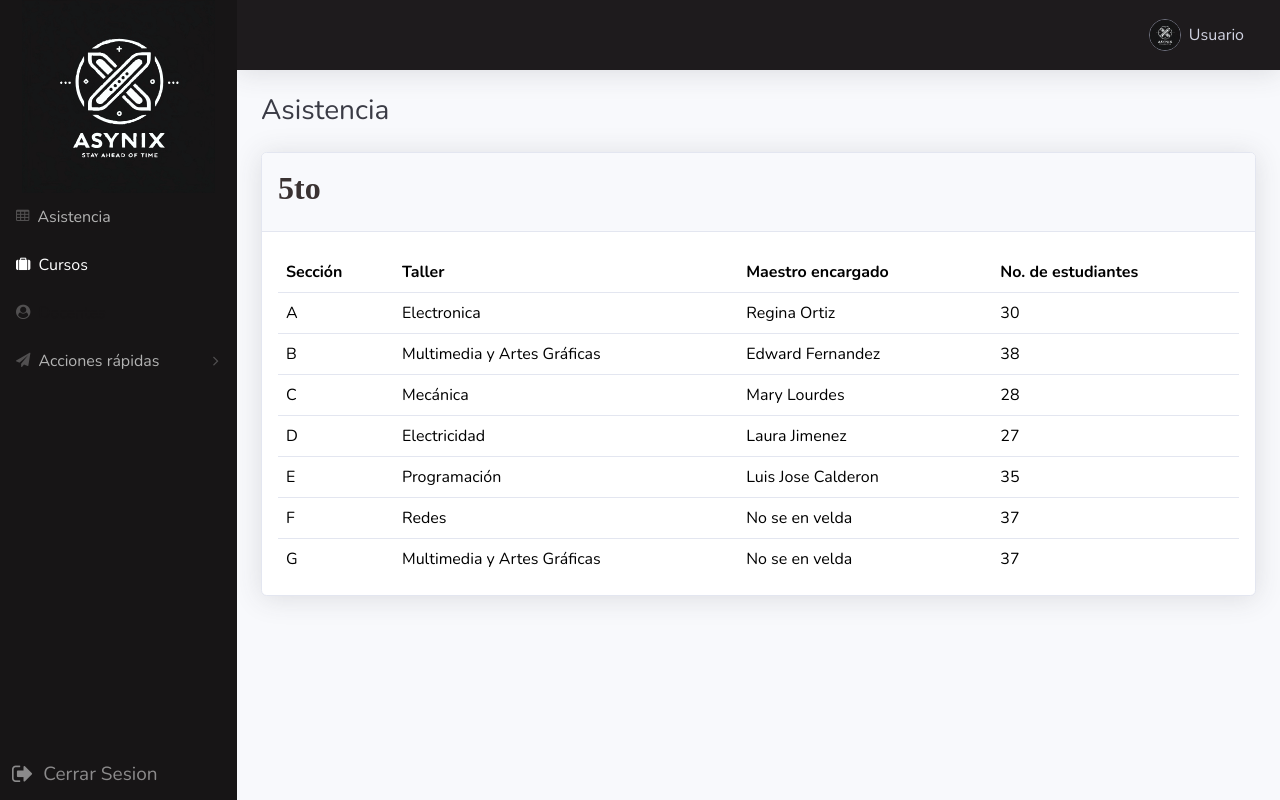
After one commit to axl-devhub/biometricAttendance, a PHP site: page /cursos.php in a window 1280 px wide. The commit adds this page. Run offline with PHP 8.4, Linux system fonts and the light colour scheme; data that the repository does not hold is empty; some libraries are stand-ins or nearby versions.

Commit message:
Listo para realizar los cambios

```diff
--- a/Export_Excel.php
+++ b/Export_Excel.php
@@ -49,13 +49,13 @@ if(isset($_POST["To_Excel"])){
               }
               $output .= '</table>';
               header('Content-Type: application/xls');
-              header('Content-Disposition: attachment; filename=User_Log'.$Log_date.'.xls');
+              header('Content-Disposition: attachment; filename=Asistencia'.$Log_date.'.xls');
 
               echo $output;
               exit();
         }
         else{
-            header( "location: UsersLog.php" );
+            header( "location: index.php" );
             exit();
         }
 }
--- /dev/null
+++ b/cursos.php
@@ -0,0 +1,102 @@
+<?php
+  session_start();
+  $_SESSION['current_page'] = "cursos";
+
+  include 'connectDB.php';
+  $sql = "SELECT * FROM cursos GROUP BY grado";
+  $result = mysqli_query($conn, $sql);
+
+    $courses = array();
+    while ($row = mysqli_fetch_assoc($result)) {
+        $courses[] = $row;
+    }
+
+  include'header.php';
+?>
+
+
+
+<div id="content" style="margin-left: 0;">
+                <nav class="navbar navbar-expand bg-dark shadow mb-4 topbar static-top navbar-light" style="--bs-dark: #1e1b1d;--bs-dark-rgb: 30,27,29;background: rgb(28,28,31);" data-bs-theme="dark">
+                    <div class="container-fluid">
+                        <button class="btn btn-link d-md-none rounded-circle me-3" id="sidebarToggleTop" type="button" bs-><i class="fas fa-bars"></i></button>
+                        <ul class="navbar-nav flex-nowrap ms-auto">
+                            <li class="nav-item no-arrow"><a class="nav-link nav-link active" href="#">
+                                    <div class="sb-nav-link-icon"><img class="border rounded-circle img-profile" src="assets/img/Asinyx%20logo.svg" width="49" height="49"></div><span>&nbsp; Usuario</span>
+                                </a></li>
+                        </ul>
+                    </div>
+                </nav>
+                <div class="container-fluid">
+                    <h3 class="text-dark mb-4">Asistencia</h3>
+<div class="card shadow" style="margin-bottom: 32px;">
+    <div class="card-header py-3">
+        <h2 style="color: rgb(58,50,50);font-family: 'Autour One', serif;font-weight: bold;">5to</h2>
+    </div>
+    <div class="card-body">
+        <div id="dataTable-2" class="table-responsive table-responsive-sm mt-1" role="grid" aria-describedby="dataTable_info">
+            <table id="dataTable" class="table my-sm-0">
+                <thead>
+                    <tr>
+                        <th>Sección</th>
+                        <th>Taller</th>
+                        <th>Maestro encargado</th>
+                        <th>No. de estudiantes</th>
+                    </tr>
+                </thead>
+                <tbody>
+                    <tr>
+                        <a href="#">
+                            <td>A</td>
+                            <td>Electronica </td>
+                            <td>Regina Ortiz </td>
+                            <td>30</td>
+                        </a>
+                    </tr>
+                    <tr>
+                        <td>B</td>
+                        <td>Multimedia y Artes Gráficas</td>
+                        <td>Edward Fernandez</td>
+                        <td>38</td>
+                    </tr>
+                    <tr>
+                        <td>C</td>
+                        <td>Mecánica </td>
+                        <td>Mary Lourdes</td>
+                        <td>28</td>
+                    </tr>
+                    <tr>
+                        <td>D</td>
+                        <td>Electricidad</td>
+                        <td>Laura Jimenez </td>
+                        <td>27</td>
+                    </tr>
+                    <tr>
+                        <td>E</td>
+                        <td>Programación</td>
+                        <td>Luis Jose Calderon </td>
+                        <td>35</td>
+                    </tr>
+                    <tr>
+                        <td>F</td>
+                        <td>Redes</td>
+                        <td>No se en velda</td>
+                        <td>37</td>
+                    </tr>
+                    <tr>
+                        <td>G</td>
+                        <td>Multimedia y Artes Gráficas</td>
+                        <td>No se en velda</td>
+                        <td>37</td>
+                    </tr>
+                </tbody>
+                <tfoot>
+                    <tr></tr>
+                </tfoot>
+            </table>
+        </div>
+    </div>
+</div>
+<?php
+    include('./footer.php');
+?>
--- a/getdataesp32.php
+++ b/getdataesp32.php
@@ -63,7 +63,7 @@ if (isset($_GET['FingerID'])) {
                             $current_time = date('H:i:s', strtotime('now'));
 
                             // Check if the current time is later than 7:40 AM
-                            if ($current_time > '07:40:00') {
+                            if ($current_time > '7:40:00') {
                                 // Prepare the SQL statement to increment the tardanzas field
                                 $sql_tardanzas = "UPDATE users SET tardanzas = tardanzas + 1 WHERE fingerprint_id = ?";
                                 $result_tardanzas = mysqli_stmt_init($conn);
--- a/header.php
+++ b/header.php
@@ -43,7 +43,7 @@
                                     <div class="sb-nav-link-icon">
                                         <i class="fa fa-user-circle"></i>
                                     </div>
-                                    <span><strike>Docentes</strike></span>
+                                    <span style="color:#171516"><strike>Docentes</strike></span>
                                 </a>
                             </div>
                             <div>
@@ -59,7 +59,7 @@
                                 <div id="collapseLayouts-1" class="collapse" aria-labelledby="headingOne" data-bs-parent="#sidenavAccordion">
                                     <div class="sb-sidenav-menu-nested nav">
                                         <a class="nav-link <?php if ($_SESSION['current_page'] == "registrar_estudiante") echo "active" ?>" href="ManageUsers.php">+ Registrar estudiante</a>
-                                        <a class="nav-link <?php if ($_SESSION['current_page'] == "registrar_maestro") echo "active" ?>" href="ManageUsers.php">+ Registrar docente</a>
+                                        <a class="nav-link disabled <?php if ($_SESSION['current_page'] == "registrar_maestro") echo "active" ?>" style="color:#    " href="#"><strike>+ Registrar docente</strike></a>
                                     </div>
                                 </div>
                             </div>
--- a/js/manage_users_1.js
+++ b/js/manage_users_2.js
@@ -105,6 +105,7 @@ $(document).ready(function(){
     //Additional Info
     var tardanzas = $('#tardanzas').val();
     var ausencias = $('#ausencias').val();
+    var curso = $('#curso').val();
 
 
     $.ajax({
@@ -118,6 +119,7 @@ $(document).ready(function(){
         'sexo': sexo,
         'tardanzas': tardanzas,
         'ausencias': ausencias,
+        'curso': curso,
       },
       success: function(response){
         restoreInputs();
@@ -195,7 +197,7 @@ $(document).ready(function(){
     //Additional Info
     var tardanzas = $('#tardanzas').val();
     var ausencias = $('#ausencias').val();
-
+    var curso = $('#curso').val();
     $.ajax({
       url: 'manage_users_conf.php',
       type: 'POST',
@@ -207,6 +209,7 @@ $(document).ready(function(){
         'sexo': sexo,
         'tardanzas': tardanzas,
         'ausencias': ausencias,
+        'curso': curso,
       },
       success: function(response){
         let responseObject = JSON.parse(response);
--- a/manage_users_up.php
+++ b/manage_users_up.php
@@ -2,7 +2,7 @@
   //Connect to database
   require'connectDB.php';
 
-    $sql = "SELECT id, fingerprint_id, nombre, matricula, fingerprint_select FROM users WHERE del_fingerid=0 ORDER BY id DESC";
+    $sql = "SELECT fingerprint_id, nombre, matricula, fingerprint_select FROM users WHERE del_fingerid=0 ORDER BY id DESC";
     $result = mysqli_stmt_init($conn);
     if (!mysqli_stmt_prepare($result, $sql)) {
         echo '<p class="error">SQL Error</p>';
@@ -16,7 +16,6 @@
   ?>
 
             <TR id="<?php echo $fingerid;?>" class="user_id">
-                <TD><?= $row['id']?></TD>
               	<TD>
                   <span>
                   <?php
```
Also changed, not shown: ManageUsers.php (+16 -4 lines), UsersLog.php (deleted, +0 -78 lines), index.php (+41 -9 lines), manage_users_conf.php (+8 -7 lines).
